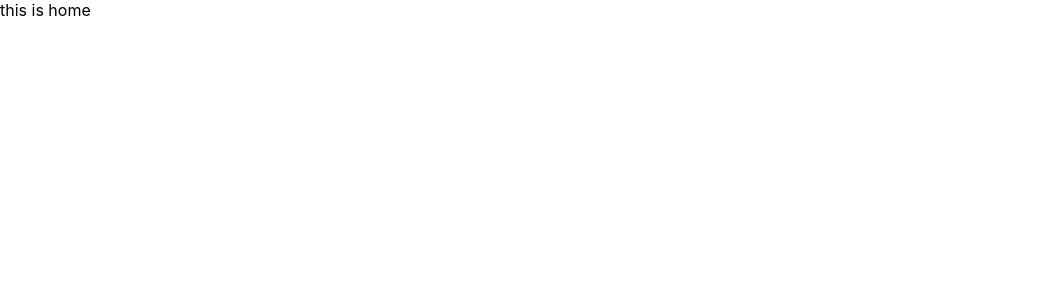
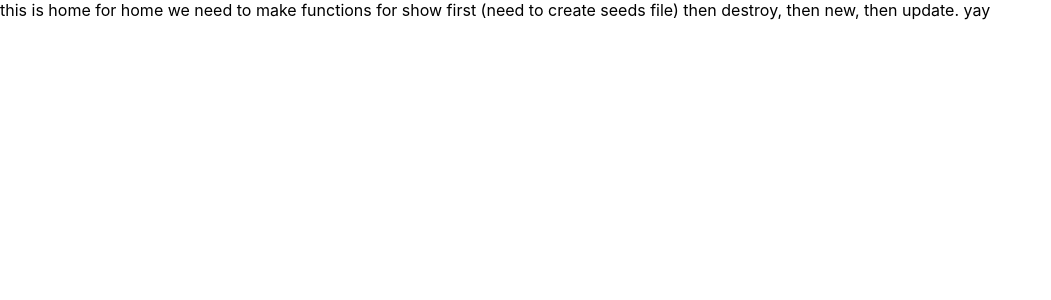
Before and after one commit to jedCode28/Todo_Practice_App, a React (Create React App) app in the folder client/: page / in a window 1280 px wide. Shown: the top 300 px of the page, without its empty margins (0-1051 px from the left). Built offline with nearby package versions, Linux system fonts and the light colour scheme.

Commit message:
project list for tomorrow

```diff
--- a/client/src/Home.js
+++ b/client/src/Home.js
@@ -4,6 +4,8 @@ const Home = () => {
   return (
     <div>
       this is home
+      for home we need to make functions for show first (need to create seeds file)
+      then destroy, then new, then update. yay
     </div>
   )
 }
```
